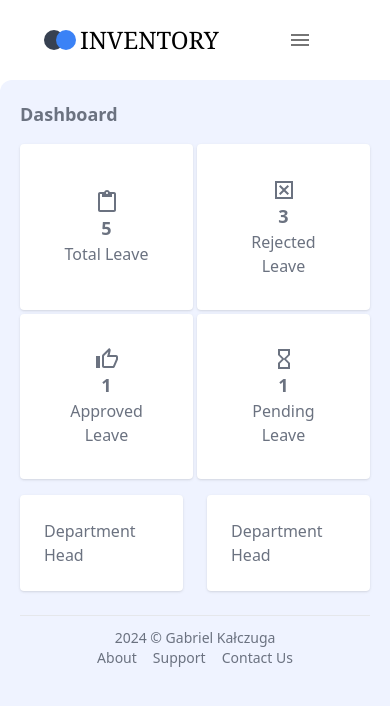
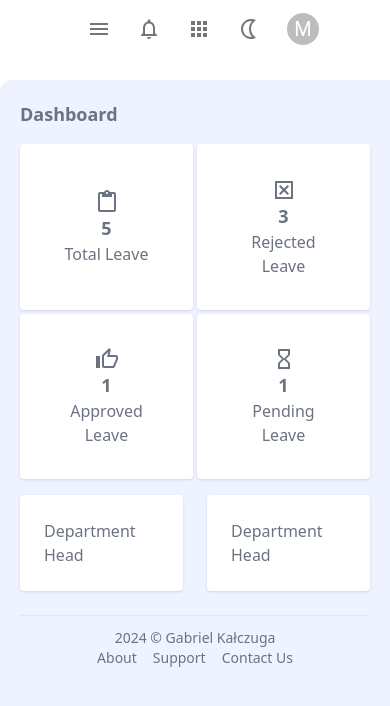
Before and after one commit to kalczugag/Employee-Leave-Management, a React (Create React App) app in the folder client/: page / in a window 390 px wide. Shown: the top 706 px of the page. Built offline with nearby package versions, Linux system fonts and the light colour scheme.

Commit message:
header styling for mobile

```diff
--- a/client/src/components/MenuIconButton/index.tsx
+++ b/client/src/components/MenuIconButton/index.tsx
@@ -4,6 +4,7 @@ import { IconButton, MenuItem, Menu } from "@mui/material";
 interface Props {
     children: ReactNode;
     options?: any[]; //change to required
+    className?: string;
     handleOpen?: () => void;
 }
 
@@ -24,7 +25,7 @@ const options = [
     "Umbriel",
 ];
 
-const CustomIconButtom = ({ children, handleOpen }: Props) => {
+const CustomIconButtom = ({ children, handleOpen, className }: Props) => {
     const [anchorEl, setAnchorEl] = useState<null | HTMLElement>(null);
     const open = Boolean(anchorEl);
 
@@ -40,7 +41,7 @@ const CustomIconButtom = ({ children, handleOpen }: Props) => {
     };
 
     return (
-        <div>
+        <div className={className}>
             <IconButton
                 onClick={handleClick}
                 size="small"
--- a/client/src/components/header/AccountMenu.tsx
+++ b/client/src/components/header/AccountMenu.tsx
@@ -44,7 +44,7 @@ const AccountMenu = () => {
                     >
                         <div className="flex flex-row items-center space-x-2">
                             <Avatar sx={{ width: 32, height: 32 }}>M</Avatar>
-                            <div className="flex flex-col items-start text-sm text-gray-500 font-semibold">
+                            <div className="hidden flex-col items-start text-sm text-gray-500 font-semibold md:flex">
                                 <p>Gabriel Kałczuga</p>
                                 <p>ADMIN</p>
                             </div>
--- a/client/src/components/header/index.tsx
+++ b/client/src/components/header/index.tsx
@@ -16,12 +16,13 @@ const Header = () => {
     };
 
     return (
-        <div className="fixed top-0 left-0 right-0 flex flex-row items-center justify-center space-x-8 bg-white p-2 px-10 z-50 md:justify-between">
-            <section>
+        <div className="fixed top-0 left-0 right-0 flex flex-row justify-center bg-white px-5 p-2 z-50 md:px-10 md:space-x-8">
+            <section className="hidden md:block">
                 <Logo />
             </section>
-            <section className="flex-1 flex flex-row items-center md:space-x-4">
+            <section className="flex flex-row items-center md:space-x-4 md:flex-1">
                 <CustomIconButtom
+                    className="md:hidden"
                     handleOpen={() => dispatch(toggleSidebar(true))}
                 >
                     <MenuIcon />
@@ -56,8 +57,7 @@ const Header = () => {
                     )}
                 />
             </section>
-            <section className="flex-row hidden md:flex">
-                {/* <LanguagesMenu /> */}
+            <section>
                 <AccountMenu />
             </section>
         </div>
@@ -65,3 +65,5 @@ const Header = () => {
 };
 
 export default Header;
+
+//not centered vertically
```
